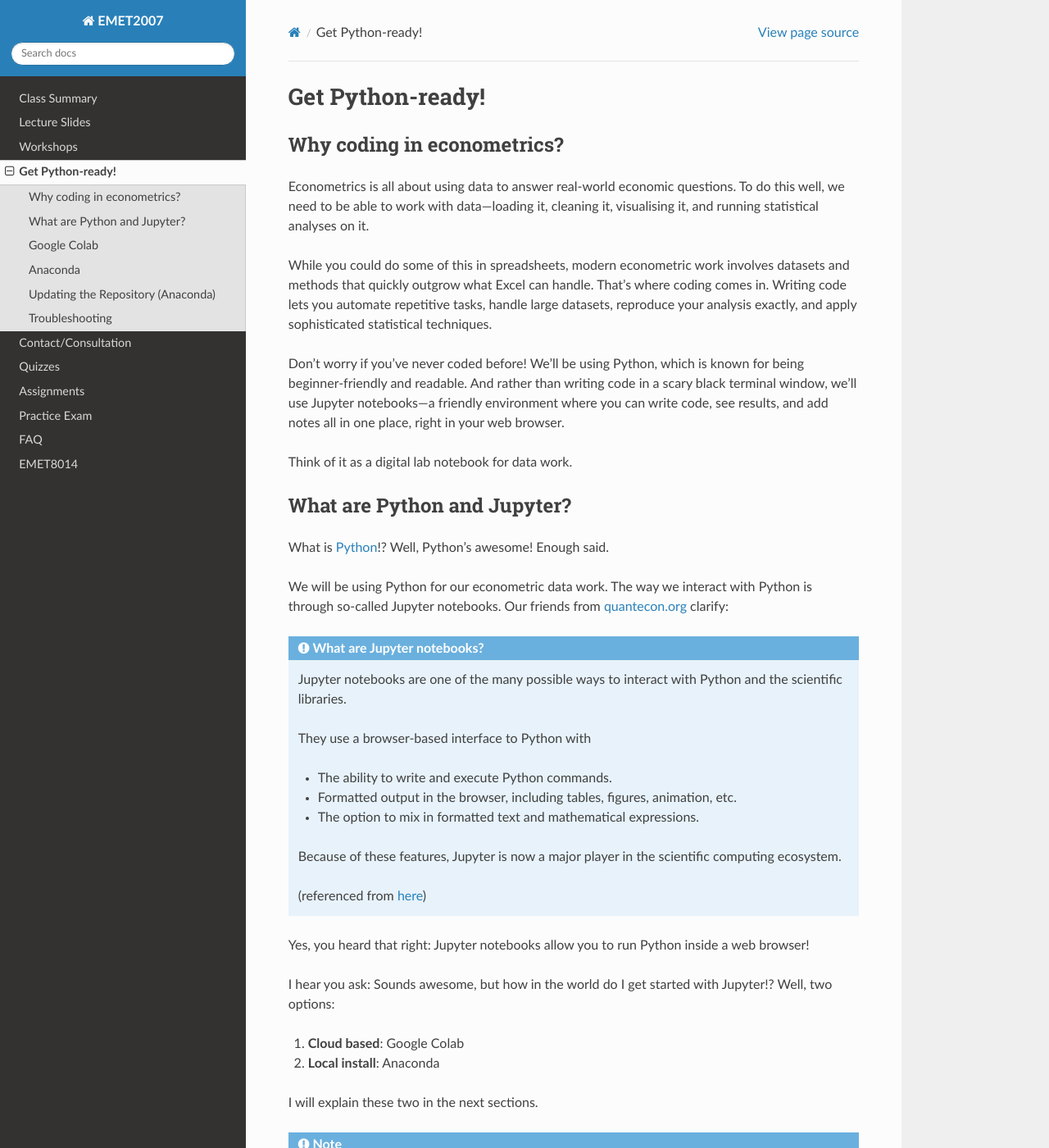
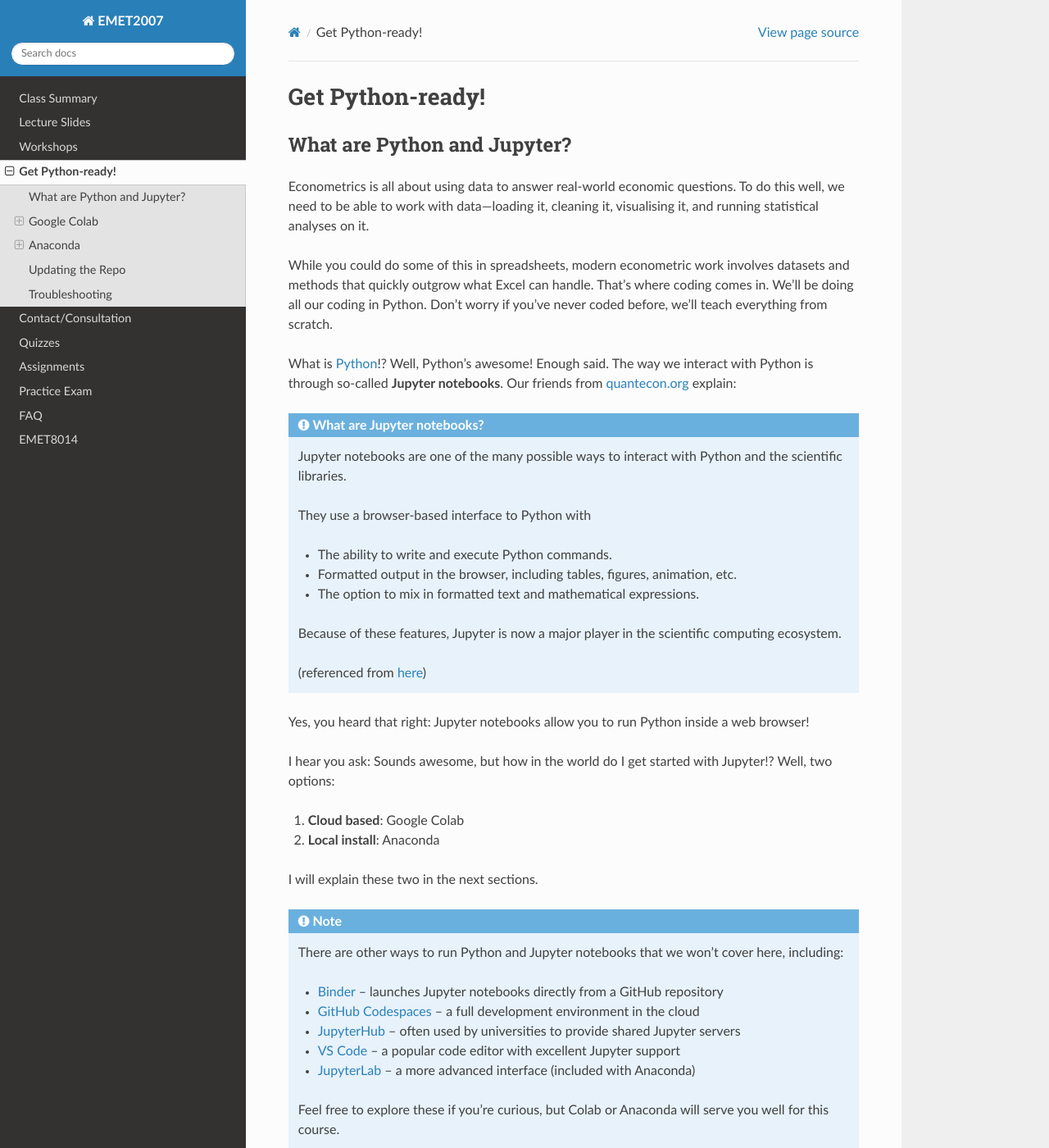
Before and after one commit to juergenmeinecke/EMET2007, a Sphinx documentation site: the page built from docs/jupyter.rst, in a window 1280 px wide and 1400 px high. Shown: the whole window at 82% size. Built offline with Sphinx 7.4.7 and the Read the Docs theme 3.1.0, drawn with Linux system fonts in a browser that asks for light colours; some of the changed text lies outside the part shown.

Commit message:
renamed notebooks directory into computer_labs

```diff
--- a/docs/jupyter.rst
+++ b/docs/jupyter.rst
@@ -1,33 +1,21 @@
 Get Python-ready!
 =================
 
-Why coding in econometrics?
----------------------------
+What are Python and Jupyter?
+----------------------------
 
 Econometrics is all about using data to answer real-world economic questions. To do this well, we
 need to be able to work with data—loading it, cleaning it, visualising it, and running statistical
 analyses on it.
 
 While you could do some of this in spreadsheets, modern econometric work involves datasets and
-methods that quickly outgrow what Excel can handle. That's where coding comes in. Writing code lets
-you automate repetitive tasks, handle large datasets, reproduce your analysis exactly, and apply
-sophisticated statistical techniques.
+methods that quickly outgrow what Excel can handle. That's where coding comes in.
+We'll be doing all our coding in Python. Don't worry if you've never coded before, we'll teach
+everything from scratch.
 
-Don't worry if you've never coded before! We'll be using Python, which is known for being
-beginner-friendly and readable. And rather than writing code in a scary black terminal window, we'll
-use Jupyter notebooks—a friendly environment where you can write code, see results, and add notes
-all in one place, right in your web browser.
-
-Think of it as a digital lab notebook for data work.
-
-
-What are Python and Jupyter?
-----------------------------
-
-What is `Python <https://python.org>`_!? Well, Python's awesome! Enough said.
-
-We will be using Python for our econometric data work. The way we interact with Python is through
-so-called Jupyter notebooks. Our friends from `quantecon.org <https://quantecon.org>`_ clarify:
+What is `Python <https://python.org>`_!? Well, Python's awesome! Enough said.  The way we interact
+with Python is through so-called **Jupyter notebooks**. Our friends from `quantecon.org
+<https://quantecon.org>`_ explain:
 
 .. admonition:: What are Jupyter notebooks?
 
@@ -71,7 +59,34 @@
 Google Colab
 ------------
 
-Google Colab is free and lets you run Jupyter notebooks in your browser without installing anything. You will need a Google account (any Gmail account works).
+With Colab you are essentially running Python in a Jupyter notebook on a remote (cloud) computer
+provided by Google. For small applications (such as ours) this is free of charge. You do, however,
+need a Google account (any Gmail account works).
+
+The way you access this cloud computer is through your web browser.  With Colab there is no need to
+install anything, you can run Python from anywhere (provided a stable internet connection).
+
+Because it all works remotely via your web browser you can run Jupyter notebooks in many different
+ways: from the university computers, your laptop, your desktop at home, your iPad, your Samsung
+Galaxy, iPhone 18, Nokia 6110, Commodore 64, Nintendo Switch, you get the point.
+
+Overview
+^^^^^^^^
+
+We explain here how you can use Colab to clone (import) the EMET2007 Github repository into your
+Google Drive. After you've done that, it will be easy to use Colab to work on your EMET projects
+(the details will then be explained in your week 2 computer lab).
+
+Take a look at the Github repo: https://github.com/juergenmeinecke/EMET2007. A lot of information is
+stored there including:
+
+* weekly computer labs
+* homework assignments
+* weekly lecture notes
+* and much more
+
+Clone the EMET2007 Repo to Google Drive
+^^^^^^^^^^^^^^^^^^^^^^^^^^^^^^^^^^^^^^^
 
 .. note::
 
@@ -79,7 +94,6 @@
    - When connecting Colab to Drive, a pop-up will ask you to grant permissions -- click **Allow** for all permissions.
    - If you accidentally click "Deny", just run the cell again.
 
-**Step 1: Clone the Repository to Google Drive**
 
 1. Go to `colab.research.google.com <https://colab.research.google.com>`_
 2. Click **New notebook**
@@ -101,16 +115,23 @@
 
 7. Press **Shift + Enter** to run the cell
 
-**Step 2: Access Your Files**
+   This will take a little bit of time. At the end you will have the entire EMET2007 Github repo
+   stored into your Google Drive. Now you're ready to work with Python!
+
+Accessing Your Files
+^^^^^^^^^^^^^^^^^^^^
 
 1. Go to `drive.google.com <https://drive.google.com>`_
 2. You should see a folder called **EMET2007**
-3. Open the folder and double-click any ``.ipynb`` file
-4. Choose **Open with** -> **Google Colaboratory**
+3. Navigate to the **computer_labs** directory, that's where the weekly computer labs are located.
+4. Double-click any ``.ipynb`` file
+5. Choose **Open with** -> **Google Colaboratory**
+6. In the week 2 lab we will open the **week_2.ipynb** file and work on it together
 
 If you don't see Google Colaboratory as an option, click **Connect more apps**, search for "Colaboratory", and install it.
 
-**Updating the Repository Later**
+Updating the Repo Later
+^^^^^^^^^^^^^^^^^^^^^^^
 
 Open any Colab notebook and run:
 
@@ -141,9 +171,11 @@
 - The Jupyter notebooks environment
 - Many other tools to take your Python programming further
 
-The installation process is straightforward -- just download the installer for your operating system and follow the prompts.
+The installation process is straightforward -- just download the installer for your operating system
+and follow the prompts.
 
-**Launching Jupyter**
+Launching Jupyter
+^^^^^^^^^^^^^^^^^
 
 After installation, you can launch Jupyter in several ways:
 
@@ -155,6 +187,10 @@
 .. warning::
 
    Do not launch ``.ipynb`` files by double-clicking them in your File Explorer or Finder! This will not work correctly. Always open Jupyter first, then navigate to your files.
+
+
+Clone the EMET2007 Repo
+^^^^^^^^^^^^^^^^^^^^^^^
 
 **Windows Users**
 
@@ -170,7 +206,7 @@
 3. When prompted, type ``y`` and press Enter to confirm
 4. Wait for the installation to complete
 
-*Clone the Repository:*
+*Clone the Repo*
 
 1. Open **Anaconda Navigator** (search for it in the Start menu)
 2. Click **Launch** under Jupyter Notebook
@@ -192,9 +228,9 @@
 
 **Mac Users**
 
-*Clone the Repository:*
+*Clone the Repo*
 
-Git is usually pre-installed on Mac, so you can skip straight to cloning.
+Unlike on Windows, Git is usually pre-installed on Mac, so you can skip straight to cloning.
 
 1. Open **Anaconda Navigator** (search for it using Cmd + Space)
 2. Click **Launch** under Jupyter Notebook
@@ -215,8 +251,8 @@
 3. Open the folder and click on any ``.ipynb`` file to start working
 
 
-Updating the Repository (Anaconda)
-----------------------------------
+Updating the Repo
+-----------------
 
 If the repository gets updated and you want the latest version:
 
```
Also changed, not shown: other parts of docs/jupyter.rst (+10 -1 lines), 22 other files.
